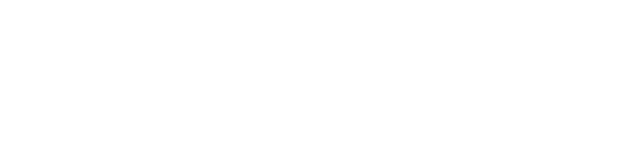
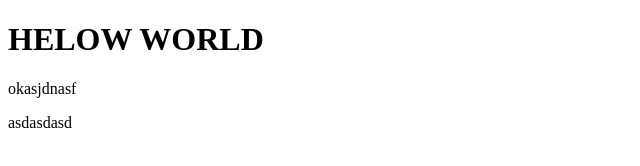
Before and after one commit to lysenkoandrey/goit-markup-hw-01, a plain HTML site: page index.html in a window 1280 px wide. Shown: the whole page, without its empty margins (0-640 px from the left). Drawn offline with Linux system fonts and the light colour scheme.

Commit message:
create index.html
description

```diff
--- a/index.html
+++ b/index.html
@@ -4,9 +4,11 @@
     <meta charset="UTF-8">
     <meta http-equiv="X-UA-Compatible" content="IE=edge">
     <meta name="viewport" content="width=device-width, initial-scale=1.0">
-    <title>Document</title>
+    <title>goit hw-01</title>
 </head>
 <body>
-
+    <h1>HELOW WORLD</h1>
+    <p>okasjdnasf</p>
+    <p>asdasdasd</p>
 </body>
 </html>
```
